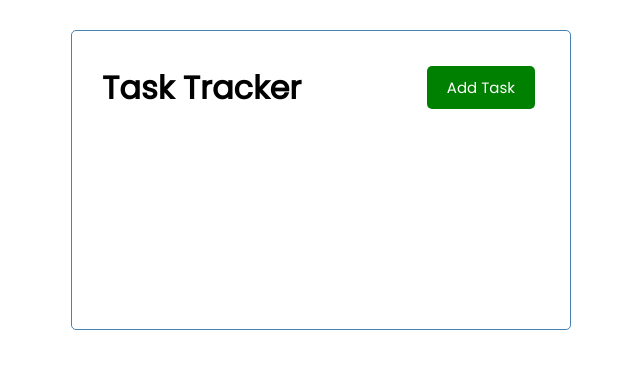
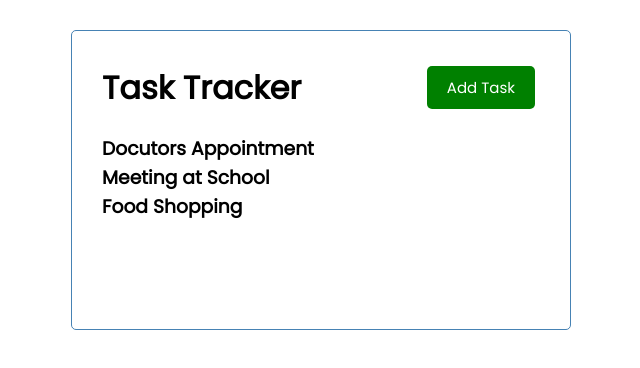
Before and after one commit to b-forme-akashi/crash_course, a Vue app in the folder vue-crash-2021/: page / in a window 1280 px wide. Shown: the top 368 px of the page, without its empty margins (319-959 px from the left). Built offline with nearby package versions, Linux system fonts and the light colour scheme.

Commit message:
taskのtextを表示(ループ)

```diff
--- a/vue-crash-2021/src/App.vue
+++ b/vue-crash-2021/src/App.vue
@@ -1,6 +1,7 @@
 <template>
   <div class="container">
     <Header title="Task Tracker" />
+    <Tasks :tasks="tasks" />
   </div>
 </template>
 
@@ -11,12 +12,17 @@
 export default {
   name: 'App',
   components: {
-    Header
+    Header,
+    Tasks
   },
   data(){
     return{
-      tasks: [
-        {
+      tasks: []
+    }
+  },
+  created(){
+    this.tasks = [
+       {
           id: 1,
           text: 'Docutors Appointment',
           day: 'March !st at 2:30pm',
@@ -33,12 +39,8 @@
           text: 'Food Shopping',
           day: 'March 3rd at 11:00am',
           reminder: false
-        },
-      ]
-    }
-  },
-  created(){
-    this.tasks = []
+        }
+    ]
   }
 }
 </script>
--- a/vue-crash-2021/src/components/Tasks.vue
+++ b/vue-crash-2021/src/components/Tasks.vue
@@ -1,5 +1,9 @@
 <template>
-
+    <div> <!-- 囲まないとエラーでる -->
+        <div :key="task.id" v-for="task in tasks">
+            <h3>{{ task.text }}</h3>
+        </div>
+    </div>
 </template>
 
 <script>
```
